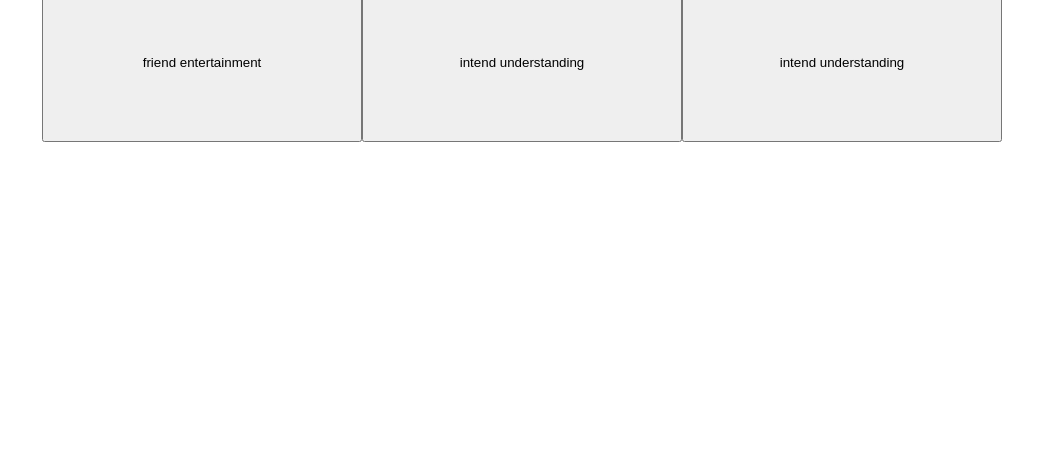
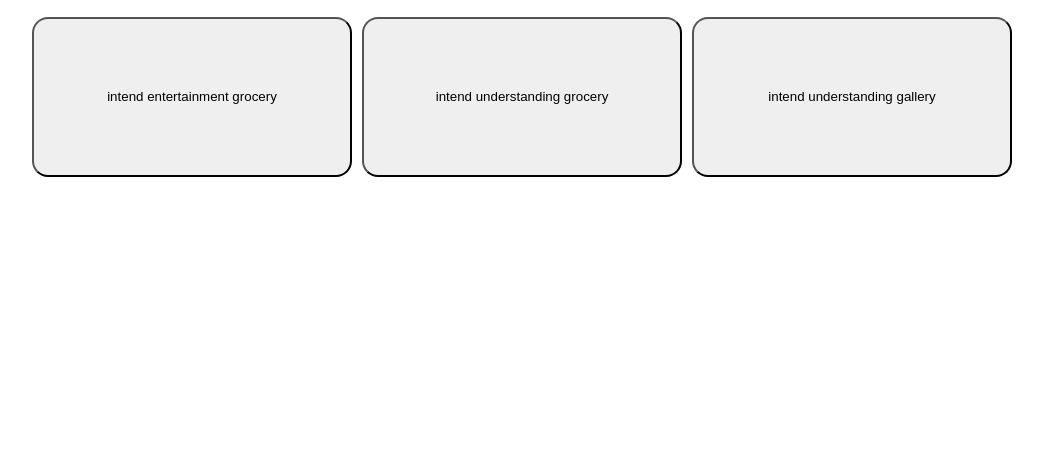
Before and after one commit to Dadadot/once_andForAll, a plain HTML site: page index.html in a window 1280 px wide. Shown: the part 363-816 px from the top of the page, without its empty margins (118-1161 px from the left). Drawn offline with Linux system fonts and the light colour scheme.

Commit message:
changes happened

```diff
--- a/index.html
+++ b/index.html
@@ -11,7 +11,8 @@
     </head>
 
     <body>
-        <p id="output">Here</p>
+        <p class="counter" id="counter">0</p>
+        <p class="output" id="output">Here</p>
         <div class="button-grid">
             <button class="button"id="b1">Imma button</button>
             <button class="button"id="b2">Imma button</button>
--- a/script.js
+++ b/script.js
@@ -1,6 +1,8 @@
 // button.addEventListener("click", function() {
 //     write_html();
 // });
+
+// don't delete
 console.log("here");
 
 class Interface {
@@ -14,27 +16,56 @@ class Interface {
 
     main(words) {
         this.words = words;
-        this.output.innerHTML = words.camelCase();
-        let entries = this.prepare_output();
+        this.output.innerHTML = words.snake_case();
+        const entries = this.prepare_output();
+        let answer = null;
+        entries.forEach((val, key) => {
+            if (val[1]) {
+                answer = key + 1;
+            }
+        });
         this.b1.innerHTML = entries[0][0];
         this.b2.innerHTML = entries[1][0];
         this.b3.innerHTML = entries[2][0];
+        interval = setInterval(user_input, 1000 / FPS);
+        return answer;
+    }
+
+    user_input(answer) {
+        result = null;
+        result = this.b1.addEventListener("click", function () {
+            answer === 1 ? true : false;
+        });
+        this.b2.addEventListener("click", function () {
+            answer === 2 ? true : false;
+        });
+        this.b3.addEventListener("click", function () {
+            answer === 2 ? true : false;
+        });
+        return result ? true : false;
     }
 
     prepare_output() {
-        const word1 = this.words.words_simple[0];
-        let tmp_1 = ""
-        let tmp_2 = ""
+        let tmp_1 = "";
+        let tmp_2 = "";
         let tmp_3 = this.words.words_simple.join(" ");
-        console.log(this.words.words);
+        let first = true;
+        let flip = Math.floor(Math.random() * 2);
         for (const [key, value] of Object.entries(this.words.words)) {
-            let flip = Math.floor(Math.random() * 2);
-            if ((flip == 0)) {
+            if (first) {
+                tmp_1 += key + " ";
+                tmp_2 += key + " ";
+                first = false;
+                continue;
+            }
+            if (flip == 0) {
                 tmp_1 += key + " ";
                 tmp_2 += value[0] + " ";
+                flip = 1;
             } else {
                 tmp_1 += value[0] + " ";
                 tmp_2 += key + " ";
+                flip = 0;
             }
         }
         let entries = [
@@ -90,7 +121,7 @@ class Questions {
 
 class WordGroup {
     constructor(words_all, words_grouped) {
-        this.count = Math.floor(Math.random() * 3) + 2;
+        this.count = Math.floor(Math.random() * 3) + 3;
         this.words_all = words_all;
         this.words_grouped = words_grouped;
         this.words_simple = this.collect_words();
@@ -200,7 +231,17 @@ function main() {
     const count = 20;
     const questions = new Questions(count, words_all);
     const interface = new Interface();
-    interface.main(questions.questions[0]);
+    let counter = document.getElementById("counter");
+    let snake_count = 0;
+    let camel_count = 0;
+    let count_tmp = 0;
+    for (let i = 0; i < 20; i++) {
+        let result = interface.main(questions.questions[i]);
+        if (result) {
+            count_tmp += 1;
+        }
+        counter.innerHTML = `${count_tmp}`;
+    }
 }
 
 main();
--- a/style.css
+++ b/style.css
@@ -27,13 +27,11 @@ p, ul, ol, blockquote {
     white-space: nowrap;
 }
 
-
 body {
     height: 100vh;
     display: flex;
     flex-direction: column;
-    justify-items: center;
-    align-items: center;
+    text-align: center;
     justify-content: center;
     align-items: center;
 }
@@ -42,10 +40,20 @@ body {
     height: 100%;
     width: 100%;
     display: flex;
+    gap: 10px;
     flex-direction: row;
 }
 
 .button {
+    border-radius: 1rem;
     height: 10rem;
     width: 20rem;
 }
+
+.button:hover {
+    background: grey;
+}
+
+.output {
+    font-size: 2rem;
+}
```
